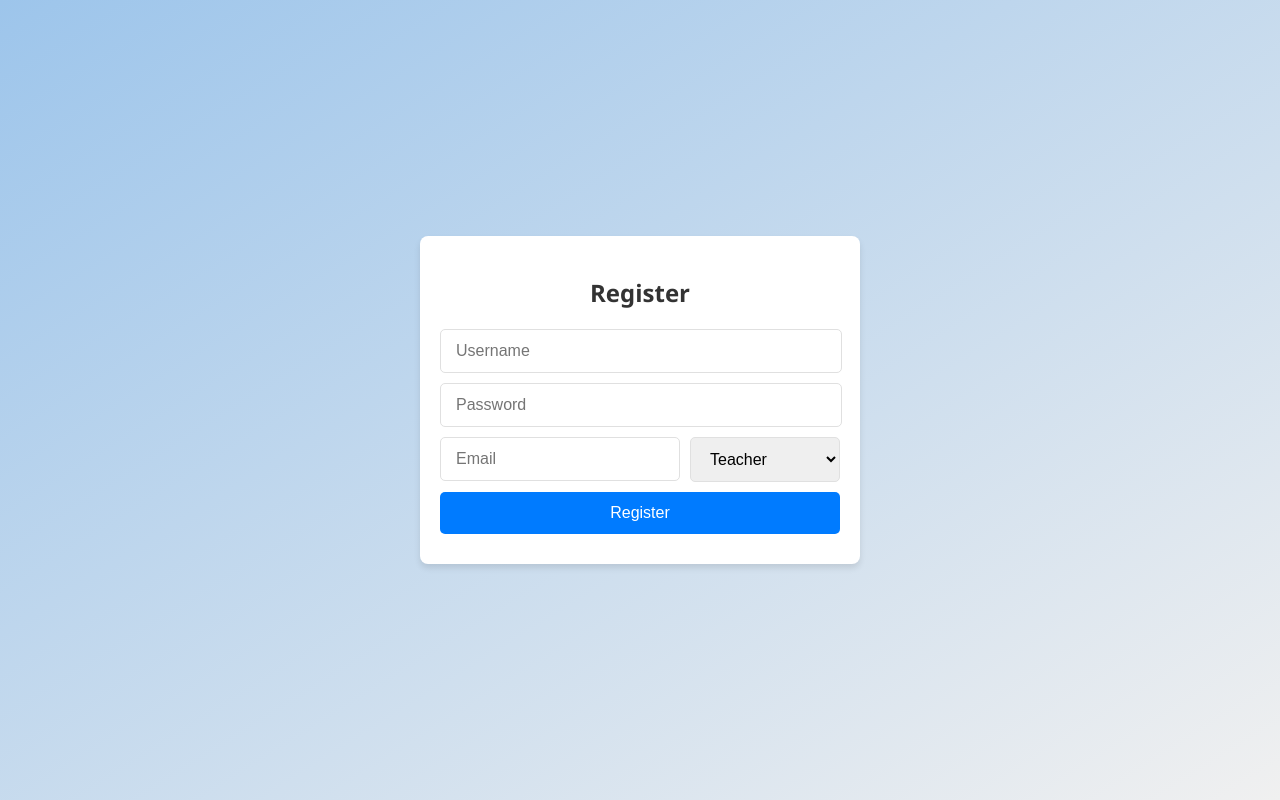
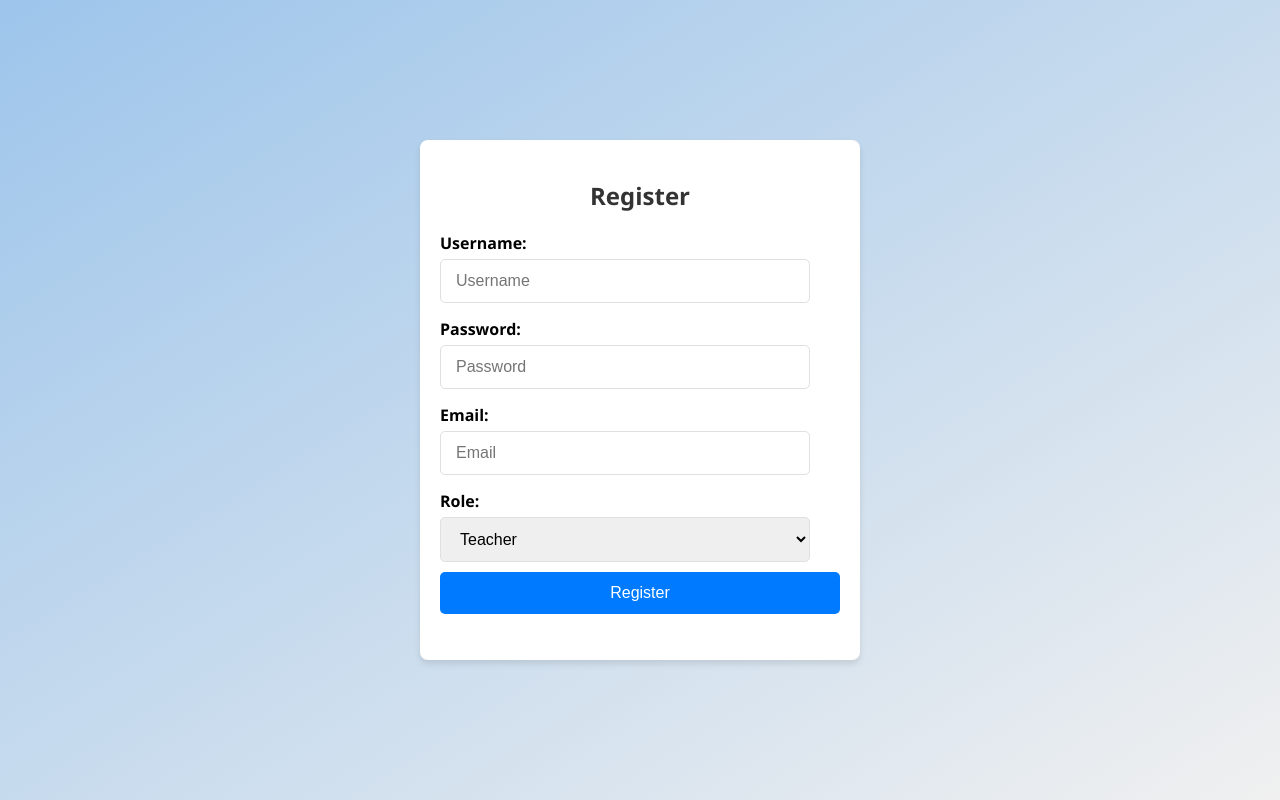
Before and after one commit to Dusko-8/IIS-rozvrh, a PHP site: page /Pages/register_page.php in a window 1280 px wide. Run offline with PHP 8.4, Linux system fonts and the light colour scheme.

Commit message:
Restructured whole project finished managment

```diff
--- a/Database/create_db.sql
+++ b/Database/create_db.sql
@@ -14,7 +14,7 @@ CREATE TABLE USERS (
     /*Attributes*/
     username VARCHAR(250) NOT NULL UNIQUE,
     hashed_password VARCHAR(255) NOT NULL,
-    email VARCHAR(250) NOT NULL UNIQUE,
+    email VARCHAR(250) NOT NULL ,
     user_role ENUM('Admin', 'Guarantor', 'Teacher', 'Scheduler', 'Student', 'Unregistered') NOT NULL
 );
 CREATE TABLE ROOM (
--- /dev/null
+++ b/Pages/register_page.php
@@ -0,0 +1,78 @@
+<?php
+session_start();
+require '../Database/db_connect.php';
+
+$username = $password = $email = $user_role = '';
+$error = '';
+
+if ($_SERVER["REQUEST_METHOD"] == "POST") {
+    $username = $_POST['username'];
+    $password = $_POST['password'];
+    $email = $_POST['email'];
+    $user_role = $_POST['user_role'];
+
+    $stmt = $pdo->prepare('SELECT COUNT(*) FROM USERS WHERE username = ?');
+    $stmt->execute([$username]);
+    $usernameExists = $stmt->fetchColumn() > 0;
+
+    if ($usernameExists) {
+        $error = "Username already exists. Please choose another.";
+    } elseif (!isValidPassword($password)) {
+        $error = "Password must be at least 5 characters long, include a number and a capital letter.";
+    } else {
+        try {
+            $hashed_password = password_hash($password, PASSWORD_DEFAULT);
+            $stmt = $pdo->prepare('INSERT INTO USERS (username, hashed_password, email, user_role) VALUES (?, ?, ?, ?)');
+            $stmt->execute([$username, $hashed_password, $email, $user_role]);
+            $_SESSION['message'] = "Registration successful!";
+            header('Location: login_page.php');
+            exit();
+        } catch (PDOException $e) {
+            $error = "Registration failed: " . $e->getMessage();
+        }
+    }
+}
+
+function isValidPassword($password) {
+    return strlen($password) >= 5 && preg_match('/[A-Z]/', $password) && preg_match('/[0-9]/', $password);
+}
+?>
+<!DOCTYPE html>
+<html lang="en">
+<head>
+    <meta charset="UTF-8">
+    <meta name="viewport" content="width=device-width, initial-scale=1.0">
+    <title>Register Page</title>
+    <link rel="stylesheet" href="../Styles/style.css">
+</head>
+
+<body>
+    <div class="register-container">
+        <h2>Register</h2>
+        <?php if($error): ?>
+            <div class="error">
+                <?php echo htmlspecialchars($error); ?>
+            </div>
+        <?php endif; ?>
+        <form action="register_page.php" method="post">
+            <label for="modal_username">Username:</label>
+            <input type="text" id="modal_username" name="username" placeholder="Username" required value="<?php echo isset($_POST['username']) ? htmlspecialchars($_POST['username']) : ''; ?>">
+
+            <label for="modal_password">Password:</label>
+            <input type="password" id="modal_password" name="password" placeholder="Password" required>
+
+            <label for="modal_email">Email:</label>
+            <input type="email" id="modal_email" name="email" placeholder="Email" required value="<?php echo isset($_POST['email']) ? htmlspecialchars($_POST['email']) : ''; ?>">
+
+            <label for="modal_role">Role:</label>
+            <select id="modal_role" name="user_role" required>
+                <option value="Teacher" <?php echo (isset($_POST['user_role']) && $_POST['user_role'] == 'Teacher') ? 'selected' : ''; ?>>Teacher</option>
+                <option value="Scheduler" <?php echo (isset($_POST['user_role']) && $_POST['user_role'] == 'Scheduler') ? 'selected' : ''; ?>>Scheduler</option>
+                <option value="Student" <?php echo (isset($_POST['user_role']) && $_POST['user_role'] == 'Student') ? 'selected' : ''; ?>>Student</option>
+            </select>
+
+            <button type="submit">Register</button>
+        </form>
+    </div>
+</body>
+</html>
--- a/process_delete_user.php
+++ b/Process/process_delete_user.php
@@ -1,17 +1,17 @@
 <?php
 session_start();
 
-require 'db_connect.php';
+require '../Database/db_connect.php';
 
 // Check if the user is not logged in
 if (!isset($_SESSION['loggedin']) || $_SESSION['loggedin'] !== true) {
-    header('Location: login_page.php');
+    header('Location: ../Pages/login_page.php');
     exit;
 }
 
 // Check if the user role is not Admin
 if ($_SESSION['user_role'] !== 'Admin') {
-    header('Location: main_page.php');
+    header('Location: ../Pages/main_page.php');
     exit;
 }
 
--- a/process_logout.php
+++ b/Process/process_logout.php
@@ -1,6 +1,6 @@
 <?php
 session_start();
 session_destroy(); // Destroy the session
-header('Location: login_page.php'); // Redirect to login page
+header('Location: ../Pages/login_page.php'); // Redirect to login page
 exit;
 ?>
--- a/process_user_by_id.php
+++ b/Process/process_user_by_id.php
@@ -1,6 +1,6 @@
 <?php
 session_start();
-require 'db_connect.php';
+require '../Database/db_connect.php';
 
 header('Content-Type: application/json');
 
--- a/style.css
+++ b/Styles/style.css
@@ -26,6 +26,15 @@ body {
     text-align: center;
     margin-bottom: 10px;
 }
+
+label {
+    display: block;
+    margin-top: 5px;
+    margin-bottom: 5px;
+    font-weight: bold;
+    /* Add more styling as needed */
+}
+
 /*login page*/
 .login-container {
     background-color: #ffffff;
@@ -138,7 +147,7 @@ body {
     position: absolute;
     top: 5px;
     left: 10px;
-    z-index: 2;
+    z-index: 1000;
     cursor: pointer;
 }
 
@@ -206,17 +215,22 @@ body {
     background-color: #0056b3;
 }
 
-/*This is making the page go grey when u open it*/
-.overlay.hidden {
+/*OVERLAY*/
+
+.overlay {
     position: fixed;
     top: 0;
     left: 0;
     width: 100%;
     height: 100%;
     background-color: rgba(0, 0, 0, 0.5);
-    z-index: 0;
+    z-index: 9; /* Make sure this is less than the sidebar's z-index */
+    display: none; /* Hide the overlay by default */
 }
 
+.overlay.show { /* Use this class to show the overlay */
+    display: block;
+}
 
 .logout-btn {
     background-color: #f44336; /* Red background */
@@ -255,28 +269,6 @@ body {
     margin-bottom: 20px;
     color: #333;
 }
-
-.register-container input[type="text"],
-.register-container input[type="password"],
-.register-container input[type="email"],
-.register-container select {
-    width: calc(100% - 30px);
-    padding: 12px 15px;
-    margin-bottom: 10px;
-    border: 1px solid #e0e0e0;
-    border-radius: 5px;
-    font-size: 16px;
-    transition: border 0.3s;
-}
-
-.register-container input[type="text"]:focus,
-.register-container input[type="password"]:focus,
-.register-container input[type="email"]:focus,
-.register-container select:focus {
-    border-color: #007BFF;
-    outline: none;
-}
-
 .register-container button {
     width: 100%;
     padding: 12px 15px;
@@ -292,21 +284,6 @@ body {
 
 .register-container button:hover {
     background-color: #0056b3;
-}
-
-.email-role-group {
-    display: flex;
-    justify-content: space-between;
-    align-items: center;
-    gap: 10px; /* space between the email input and the dropdown */
-}
-
-.email-role-group input[type="email"] {
-    flex: 1; /* allows the email input to take up the available space */
-}
-
-.email-role-group select {
-    width: 150px; /* adjust this value to make the dropdown smaller or larger */
 }
 
 
@@ -477,19 +454,6 @@ table td a:hover {
     height: 100%;
     overflow: auto;
     background-color: rgba(0,0,0,0.4);
-    z-index: 9999;  /* Add this if you want the modal to appear on top of everything else */
-}
-
-/* Modal */
-.modal {
-    display: none;
-    position: fixed;
-    left: 0;
-    top: 0;
-    width: 100%;
-    height: 100%;
-    overflow: auto;
-    background-color: rgba(0,0,0,0.4);
     z-index: 9999;
 }
 
--- a/index.php
+++ b/index.php
@@ -1,5 +1,5 @@
 <?php
 // Redirect to login_page.php
-header('Location: page/login_page.php');
+header('Location: Pages/login_page.php');
 exit;
 ?>
--- a/register_page.php
+++ /dev/null
@@ -1,27 +0,0 @@
-<!DOCTYPE html>
-<html lang="en">
-<head>
-    <meta charset="UTF-8">
-    <meta name="viewport" content="width=device-width, initial-scale=1.0">
-    <title>Register Page</title>
-    <link rel="stylesheet" href="style.css">
-</head>
-<body>
-    <div class="register-container">
-        <h2>Register</h2>
-        <form action="process_registration.php" method="post">
-            <input type="text" name="username" placeholder="Username" required>
-            <input type="password" name="password" placeholder="Password" required>
-            <div class="email-role-group">
-                <input type="email" name="email" placeholder="Email" required>
-                <select name="user_role" required>
-                    <option value="Teacher">Teacher</option>
-                    <option value="Scheduler">Scheduler</option>
-                    <option value="Student">Student</option>
-                </select>
-            </div>
-            <button type="submit">Register</button>
-        </form>
-    </div>
-</body>
-</html>
```
Also changed, not shown: Components/sidebar_component.php (added, +15 -0 lines), Pages/login_page.php (renamed from login_page.php, +4 -4 lines), Pages/main_page.php (renamed from main_page.php, +4 -5 lines), Pages/manage_users_page.php (renamed from manage_users_page.php, +55 -33 lines), Process/process_edit_user.php (renamed from process_edit_user.php, +37 -3 lines), Process/process_login.php (renamed from process_login.php, +4 -4 lines), pomocnikos.php (deleted, +0 -10 lines), process_registration.php (deleted, +0 -22 lines), sidebar_component.php (deleted, +0 -15 lines), Database/db_connect.php (renamed from db_connect.php).
